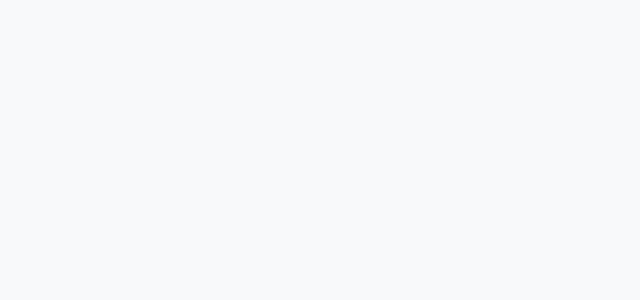
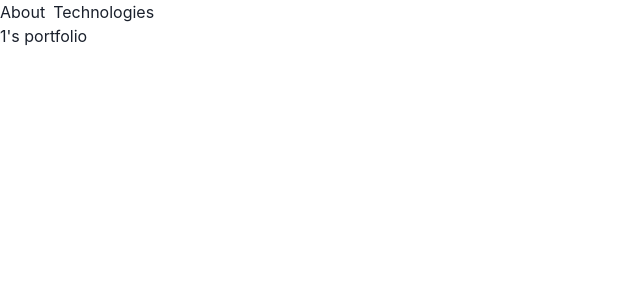
Before and after one commit to JanelleGatmaitan/gatmaitan-portfolio, a React (Create React App) app: page /portfolio/1 in a window 1280 px wide. Shown: the top 300 px of the page, without its empty margins (0-640 px from the left). Built offline with nearby package versions, Linux system fonts and the light colour scheme.

Commit message:
Revert "Nav"

```diff
--- a/public/index.html
+++ b/public/index.html
@@ -2,7 +2,7 @@
 <html lang="en">
   <head>
     <meta charset="utf-8" />
-    <!-- <link rel="icon" href="%PUBLIC_URL%/favicon.ico" /> -->
+    <link rel="icon" href="%PUBLIC_URL%/favicon.ico" />
     <meta name="viewport" content="width=device-width, initial-scale=1" />
     <meta name="theme-color" content="#000000" />
     <meta name="gatmaitans portfolio site"/>
@@ -15,7 +15,7 @@
       work correctly both with client-side routing and a non-root public URL.
       Learn how to configure a non-root public URL by running `npm run build`.
     -->
-    <title>Gatmaitans</title>
+    <title>React App</title>
   </head>
   <body>
     <div id="root"></div>
--- a/public/styles.css
+++ /dev/null
@@ -1,4 +0,0 @@
-.nav-bar {
-  height: 115px;
-  background-color: aqua;
-}
--- a/src/app.jsx
+++ b/src/app.jsx
@@ -11,7 +11,7 @@ function App() {
   return (
     <Router>
       <Switch>
-        <Route path="/:name" component={Portfolio} />
+        <Route path="/portfolio/:name" component={Portfolio} />
         <Route path="/" exact component={Home} />
       </Switch>
     </Router>
--- a/src/components/nav.jsx
+++ b/src/components/nav.jsx
@@ -1,53 +1,11 @@
 import React from 'react';
-import {
-  HStack,
-  Heading,
-  UnorderedList,
-  ListItem,
-  LinkOverlay,
-  Spacer
-}
-  from '@chakra-ui/react';
+import { HStack } from '@chakra-ui/react';
 
-function Nav(props) {
+function Nav() {
   return (
-    <HStack
-    bg="blue"
-    height="115px"
-    >
-      <Heading ml="30px">{`${props.firstName} ${props.lastName}`}</Heading>
-      <Spacer />
-      <UnorderedList display="flex" styleType="none" width="45%" justifyContent="space-evenly">
-          <ListItem _hover={{
-            fontWeight: "bold",
-            textDecoration: "underline"
-          }}>
-            <a href="#about">About</a>
-        </ListItem>
-        <ListItem _hover={{
-          fontWeight: "bold",
-          textDecoration: "underline"
-        }}>
-          <a href="#skills">Skills</a>
-        </ListItem>
-        <ListItem _hover={{
-          fontWeight: "bold",
-          textDecoration: "underline"
-        }}>
-          <a href="#projects">Projects</a>
-        </ListItem>
-        <ListItem _hover={{
-          fontWeight: "bold",
-          textDecoration: "underline"
-        }}>
-          <a href="#contact">Contact</a>
-          </ListItem>
-        <ListItem _hover={{
-          fontWeight: "bold",
-          textDecoration: "underline"
-        }}>Resume
-        </ListItem>
-      </UnorderedList>
+    <HStack>
+      <p>About</p>
+      <p>Technologies</p>
     </HStack>
   );
 }
--- a/src/components/pages/portfolio.jsx
+++ b/src/components/pages/portfolio.jsx
@@ -1,22 +1,13 @@
-import React, {useEffect, useState} from 'react';
+import React from 'react';
 import Nav from '../nav';
-import getData from '../../lib/get-data';
-import { HStack } from '@chakra-ui/react';
 
 function Portfolio(props) {
-  const name = props.match.params.name;
-  const [person, setPerson] = useState();
-  useEffect(() => {
-    const data = getData(name);
-    setPerson(data);
-  }, [name]);
   return (
     <>
-      {person &&
-      <>
-        <Nav firstName={person.firstName} lastName={person.lastName} />
-      </>
-      }
+      <Nav />
+      <h1>
+        {`${props.match.params.name}'s portfolio`}
+      </h1>
     </>
   );
 }
--- a/src/data.json
+++ b/src/data.json
@@ -1,7 +1,6 @@
 [
   {
-    "firstName": "Janelle",
-    "lastName": "Gatmaitan",
+    "name": "Janelle",
     "about": "Janelle's bio",
     "projects": [
       {
@@ -17,8 +16,7 @@
     }
   },
   {
-    "firstName": "Josh",
-    "lastName": "Gatmaitan",
+    "name": "Josh",
     "about": "Josh's bio"
   }
 ]
--- a/src/index.js
+++ b/src/index.js
@@ -2,10 +2,9 @@ import React from 'react';
 import ReactDOM from 'react-dom';
 import App from './app';
 import { ChakraProvider } from "@chakra-ui/react"
-import theme from './styles/themes';
 
 ReactDOM.render(
-  <ChakraProvider theme={theme}>
+  <ChakraProvider>
     <App />
   </ChakraProvider>,
   document.getElementById('root')
--- a/src/lib/get-data.js
+++ /dev/null
@@ -1,11 +0,0 @@
-import Data from '../data.json';
-
-function getData(name) {
-  for (var i = 0; i < Data.length; i++) {
-    if (Data[i].firstName.toLowerCase() === name) {
-      return Data[i];
-    }
-  }
-}
-
-export default getData;
--- a/src/styles/ListItemStyles.js
+++ /dev/null
@@ -1,7 +0,0 @@
-export const ListItemStyles = {
-  variant: {
-    "bold": {
-      fontWeight: "bold"
-    }
-  }
-}
--- a/src/styles/themes.js
+++ /dev/null
@@ -1,15 +0,0 @@
-import { extendTheme } from "@chakra-ui/react";
-import { ListItemStyles as ListItem } from "./ListItemStyles";
-
-const theme = extendTheme({
-  components: {
-    ListItem
-  },
-  colors: {
-    blue: '#a8dadc',
-    white: '#f8f9fa',
-    gray: '#343a40'
-  }
-});
-
-export default theme;
```
Also changed, not shown: src/components/person-card.jsx (deleted).
